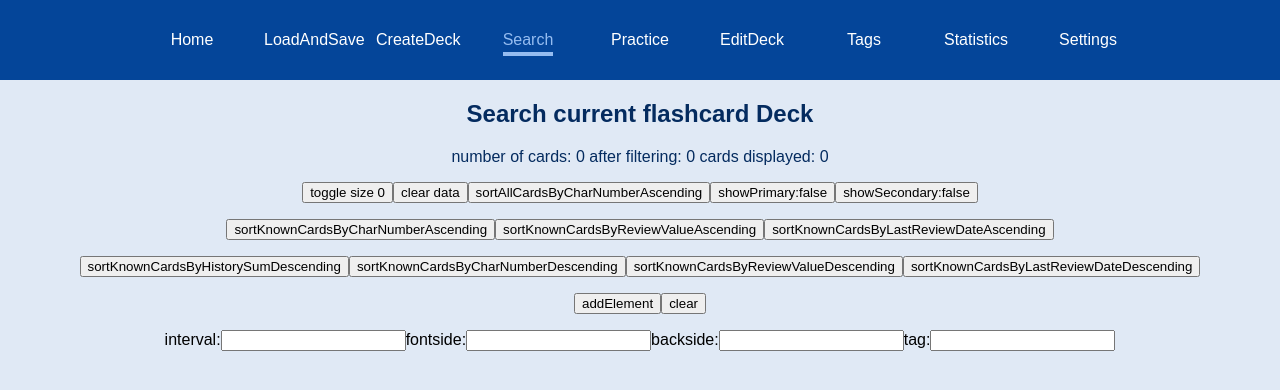
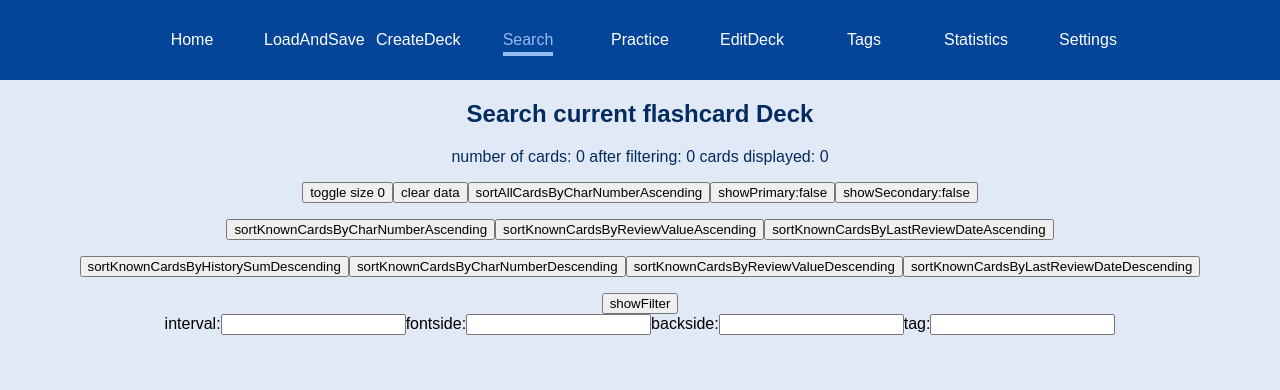
Before and after one commit to Weiqifan1/hanzimining, a React (Create React App) app: page /searchflashcards in a window 1280 px wide. Shown: the top 390 px of the page. Built offline with nearby package versions, Linux system fonts and the light colour scheme.

Commit message:
2023-03-18_1254_canHideFilter

```diff
--- a/src/components/TagFilteringComponentList.tsx
+++ b/src/components/TagFilteringComponentList.tsx
@@ -7,6 +7,11 @@ import {SortingValueAll} from "../interfaces/types/sortingValue";
 
 const TagFilteringComponentList: React.FC<{deckTagList: string[], content: Record<string, string>, setfunction: any }> =
     (props) => {
+
+    const [show, setShow] = useState<boolean>(false)
+    const doSetShow = () => {
+        setShow(!show)
+    }
 
     const contentList = (input: Record<string, string>): [number, string][] => {
         const allKeys: number[] = Object.keys(input).map(each => parseInt(each)).sort()
@@ -39,7 +44,9 @@ const TagFilteringComponentList: React.FC<{deckTagList: string[], content: Recor
         props.setfunction(currentRecord)
     }
 
-    const display: JSX.Element = <section>
+    const showFitler = (): JSX.Element  => {
+        const displayIfShow: JSX.Element = <section>
+            <button type="button" onClick={doSetShow}>showFilter</button>
             <button type="button" onClick={addElement}>addElement</button>
             <button type="button" onClick={clear}>clear</button>
             <ul>
@@ -47,6 +54,37 @@ const TagFilteringComponentList: React.FC<{deckTagList: string[], content: Recor
                     <TagFilteringComponent deckTagList={props.deckTagList} content={props.content} setFunction={props.setfunction} eachKey={item[0]} eachValue={item[1]} />
                 ))}
             </ul>
+        </section>
+
+        //show the first 3 strings
+        var stringValues: string[] = []
+        if (props.content['1']) {
+            stringValues.push(props.content['1'])
+        }
+        if (props.content['2']) {
+            stringValues.push(props.content['2'])
+        }
+        if (props.content['3']) {
+            stringValues.push(props.content['3'])
+        }
+        if (props.content['4']) {
+            stringValues.push('...')
+        }
+
+        const displayIfNotShow: JSX.Element = <section>
+            <p>{stringValues.toString()}</p>
+            <button type="button" onClick={doSetShow}>showFilter</button>
+        </section>
+
+        if (show) {
+            return displayIfShow
+        }else {
+            return displayIfNotShow
+        }
+    }
+
+    const display: JSX.Element = <section>
+        {showFitler()}
     </section>
 
     return display
```
Lines whose indentation alone changed are shown as unchanged.
